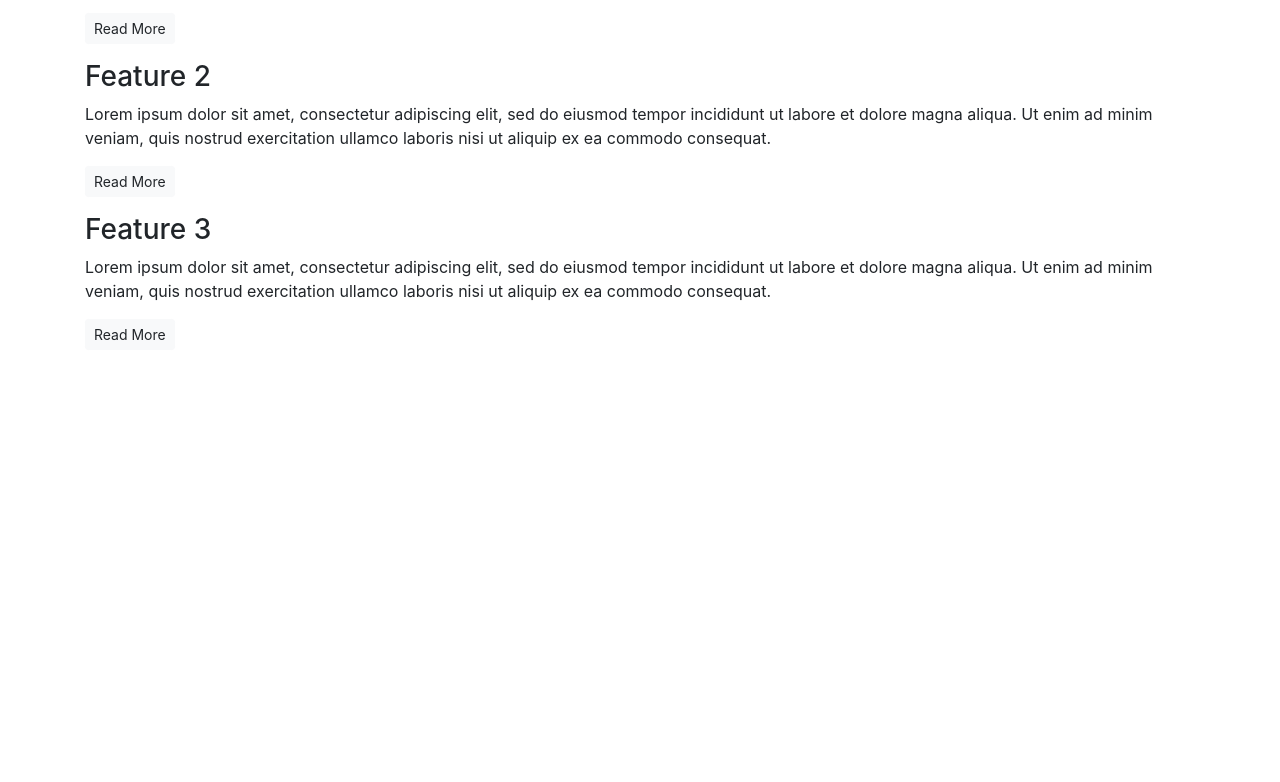
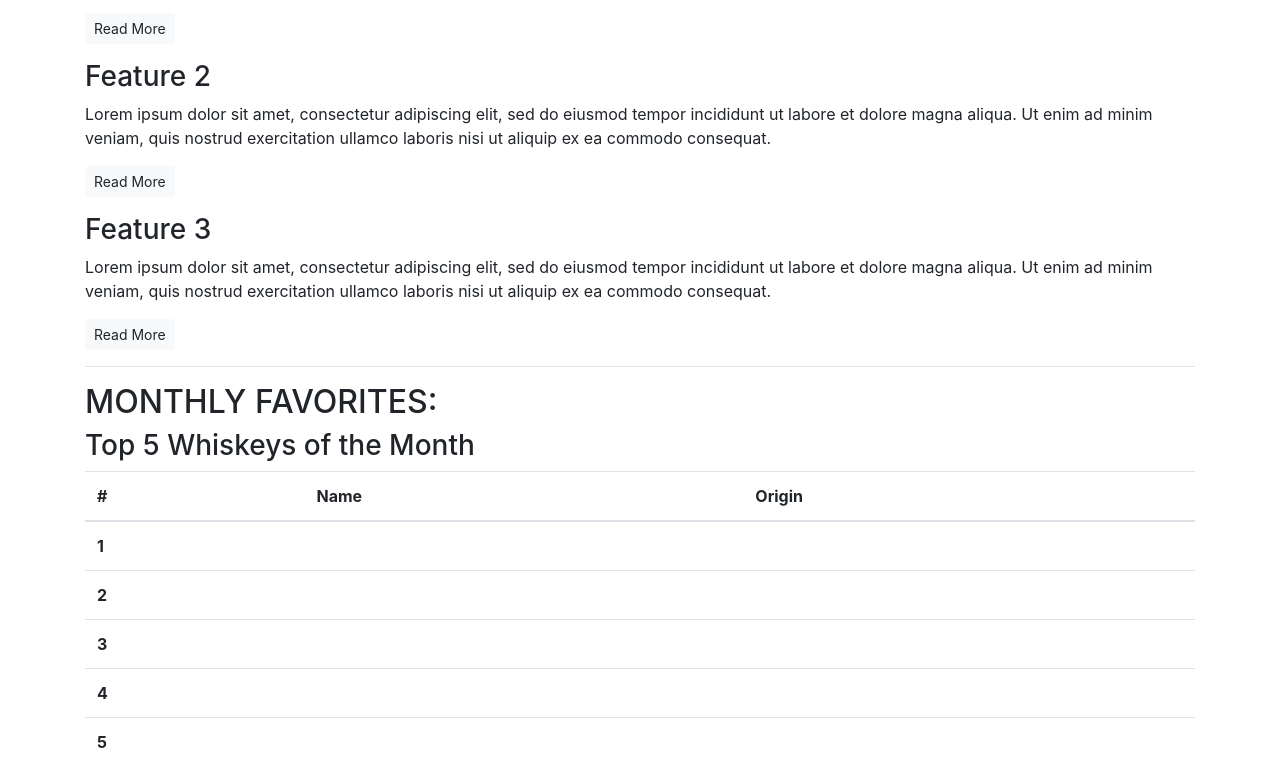
Before and after one commit to haselnuts/bootstrap, a plain HTML site: page index.html in a window 1280 px wide. Shown: the part 593-1375 px from the top of the page. Before the commit the page ends 959 px from the top, so only its background shows below. Drawn offline with nearby package versions, Linux system fonts and the light colour scheme.

Commit message:
Added section Monthly favorites with table Top 5 Whiskeys of the Month

```diff
--- a/index.html
+++ b/index.html
@@ -54,6 +54,50 @@
             </div>
         </section>
         <!-- /.features -->
+        <hr>
+
+        <!--Monthly favorites-->
+        <section class="monthly-favorite">
+            <h2 class="text-uppercase">Monthly favorites:</h2>
+            <h3>Top 5 Whiskeys of the Month</h3>
+            <table class="table">
+              <thead>
+                  <tr>
+                        <th scope="col">#</th>
+                        <th scope="col">Name</th>
+                        <th scope="col">Origin</th>
+                  </tr>
+              </thead>
+              <tbody>
+                    <tr>
+                        <th scope="row">1</th>
+                            <td></td>
+                            <td></td>
+                    </tr>
+                    <tr>
+                        <th scope="row">2</th>
+                            <td></td>
+                            <td></td>
+                    </tr>
+                    <tr>
+                        <th scope="row">3</th>
+                            <td></td>
+                            <td></td>
+                    </tr>
+                    <tr>
+                        <th scope="row">4</th>
+                            <td></td>
+                            <td></td>
+                    </tr>
+                    <tr>
+                        <th scope="row">5</th>
+                            <td></td>
+                            <td></td>
+                    </tr>
+              </tbody>
+            </table>
+        </section>
+        <!--/.Monthly favoritets-->
     </article>
 </body>
 
```
